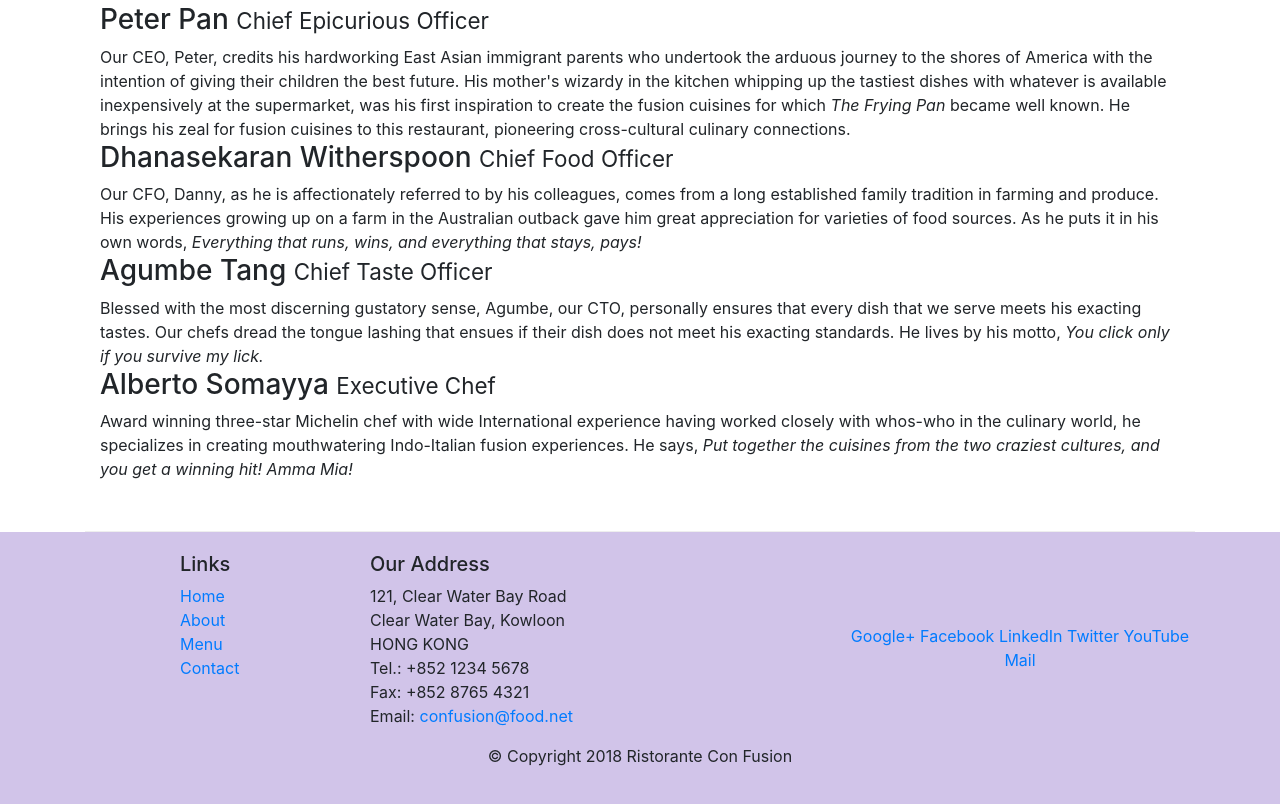
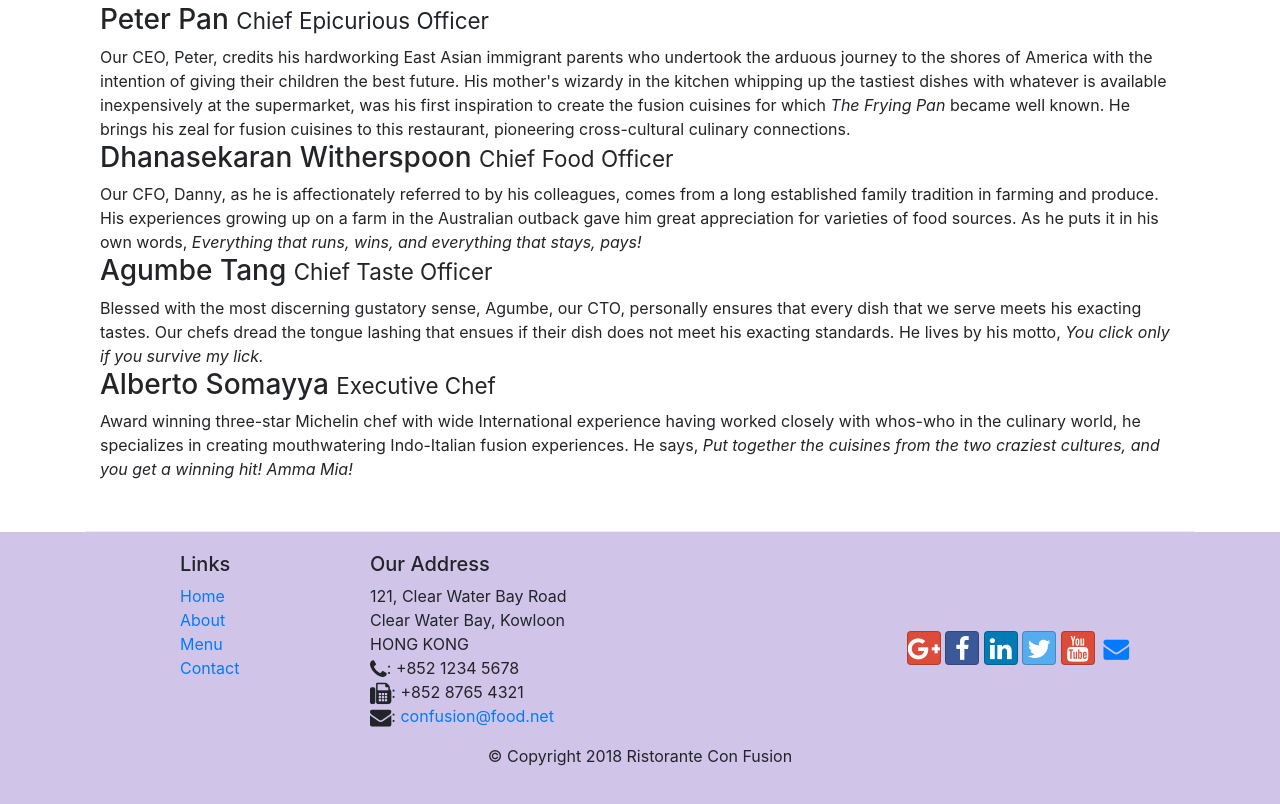
Before and after one commit to Tanveeshs/Restaurant-Con-Fusion, a website: page aboutus.html in a window 1280 px wide. Shown: the part 958-1762 px from the top of the page. Drawn offline with nearby package versions, Linux system fonts and the light colour scheme.

Commit message:
icon-fonts

```diff
--- a/aboutus.html
+++ b/aboutus.html
@@ -6,7 +6,10 @@
     <meta name="viewport" content="width=deice-width, initial-scale=1 shrink-to-fit=no">
     <meta http-equiv="x-ua-compatible" content="ie=edge">
     <link rel="stylesheet" href="node_modules/bootstrap/dist/css/bootstrap.min.css">
+    <link rel="stylesheet" href="node_modules/font-awesome/css/font-awesome.css">
+    <link rel="stylesheet" href="node_modules/bootstrap-social/bootstrap-social.css">
     <link rel="stylesheet" href="css/styles.css">
+
     <title>Ristorante Con Fusion: About Us</title>
 
 </head>
@@ -20,10 +23,10 @@
             <a href="#" class="navbar-brand">Ristorante Con Fusion</a>
             <div class="collapse navbar-collapse" id="Navbar">
                 <ul class="navbar-nav mr-auto">
-                    <li class="nav-item"><a href="./index.html" class="nav-link ">Home</a></li>
-                    <li class="nav-item"><a href="#" class="nav-link active">About</a></li>
-                    <li class="nav-item"><a href="#" class="nav-link">Menu</a></li>
-                    <li class="nav-item"><a href="#" class="nav-link">Contact</a></li>
+                    <li class="nav-item"><a href="./index.html" class="nav-link "><span class="fa fa-home fa-lg"></span> Home</a></li>
+                    <li class="nav-item"><a href="#" class="nav-link active"><span class="fa fa-info fa-lg"></span> About</a></li>
+                    <li class="nav-item"><a href="#" class="nav-link"><span class="fa fa-list fa-lg"></span> Menu</a></li>
+                    <li class="nav-item"><a href="#" class="nav-link"><span class="fa fa-lg fa-address-card"></span> Contact</a></li>
 
 
                 </ul>
@@ -101,19 +104,19 @@
 		              121, Clear Water Bay Road<br>
 		              Clear Water Bay, Kowloon<br>
 		              HONG KONG<br>
-		              Tel.: +852 1234 5678<br>
-		              Fax: +852 8765 4321<br>
-		              Email: <a href="mailto:confusion@food.net">confusion@food.net</a>
+                        <i class="fa fa-phone fa-lg"></i>: +852 1234 5678<br>
+                        <i class="fa fa-fax fa-lg"></i>: +852 8765 4321<br>
+                        <i class="fa fa-envelope fa-lg"></i>: <a href="mailto:confusion@food.net">confusion@food.net</a>
 		           </address>
                 </div>
                 <div class="col-12 col-sm-4 align-self-center">
                     <div class="text-center">
-                        <a href="http://google.com/+">Google+</a>
-                        <a href="http://www.facebook.com/profile.php?id=">Facebook</a>
-                        <a href="http://www.linkedin.com/in/">LinkedIn</a>
-                        <a href="http://twitter.com/">Twitter</a>
-                        <a href="http://youtube.com/">YouTube</a>
-                        <a href="mailto:">Mail</a>
+                        <a class="btn btn-social-icon btn-google" href="http://google.com/+"><i class="fa fa-google-plus fa-lg"></i></a>
+                        <a class="btn btn-social-icon btn-facebook" href="http://www.facebook.com/profile.php?id="><i class="fa fa-facebook fa-lg"></i></a>
+                        <a class="btn btn-social-icon btn-linkedin" href="http://www.linkedin.com/in/"><i class="fa fa-linkedin fa-lg"></i></a>
+                        <a class="btn btn-social-icon btn-twitter" href="http://twitter.com/"><i class="fa fa-twitter fa-lg"></i></a>
+                        <a href="http://youtube.com/" class="btn btn-social-icon btn-google"><i class="fa fa-youtube fa-lg"></i></a>
+                        <a href="mailto:" class="btn btn-social-icon"><i class="fa fa-envelope fa-lg"></i></a>
                     </div>
                 </div>
            </div>
--- a/package.json
+++ b/package.json
@@ -15,6 +15,8 @@
   },
   "dependencies": {
     "bootstrap": "^4.0.0",
+    "bootstrap-social": "^5.1.1",
+    "font-awesome": "^4.7.0",
     "jquery": "^3.3.1",
     "popper.js": "^1.12.9"
   }
```
Also changed, not shown: index.html (+15 -13 lines), 1 other file.
